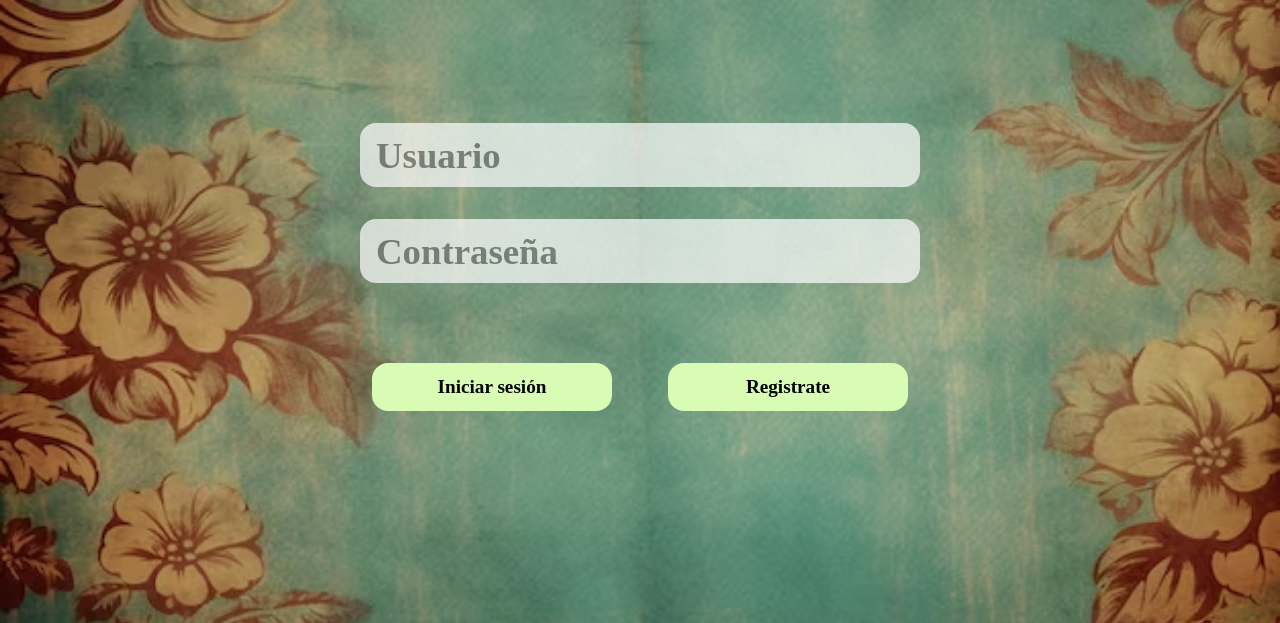
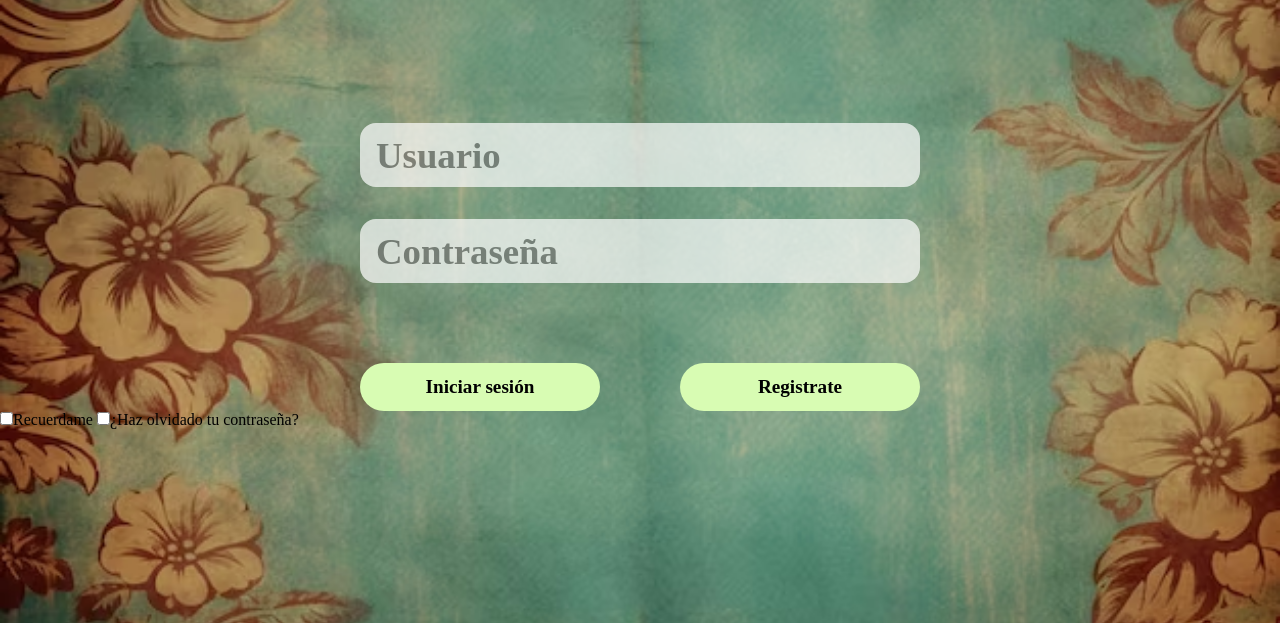
Before and after one commit to EliasXVIII/sixtage, a plain HTML site: page acceso.html in a window 1280 px wide. Shown: the part 177-800 px from the top of the page. Drawn offline with Linux system fonts and the light colour scheme.

Commit message:
terminando la pagina de acceso

```diff
--- a/acceso.html
+++ b/acceso.html
@@ -27,10 +27,15 @@
 <div class="contenedorDeBotonesJ">
 
     <button class="iniciarJ">Iniciar sesión</button>
-   <button class="registrateJ">Registrate</button>
+
+    <button class="registrateJ">Registrate</button>
 
 </div>
 
+<div class="cajaDePregunta"></div>
+<label><input type="checkbox" id="checkbox1J"/>Recuerdame</label>
+
+<label><input type="checkbox" id="checkbox1J"/>¿Haz olvidado tu contraseña?</label>
 
 
 </body>
--- a/styles.css
+++ b/styles.css
@@ -1999,14 +1999,14 @@ border: 0.3rem solid red;*/
 .contenedorDeBotonesJ{
     display: flex;
     justify-content: center;
-    width: 37rem;
+    width: 40rem;
 }
 .iniciarJ{
     background-color: var(--tercero);
     width: 15rem;
     height: 3rem;
     font-size: 1.2rem;
-    border-radius: 1rem;
+    border-radius: 1.5rem;
     border: none;
     font-weight: 800;
 }
@@ -2015,7 +2015,7 @@ border: 0.3rem solid red;*/
     width: 15rem;
     height: 3rem;
     font-size: 1.2rem;
-    border-radius: 1rem;
+    border-radius: 1.5rem;
     border: none;
     font-weight: 800;
 }
```
